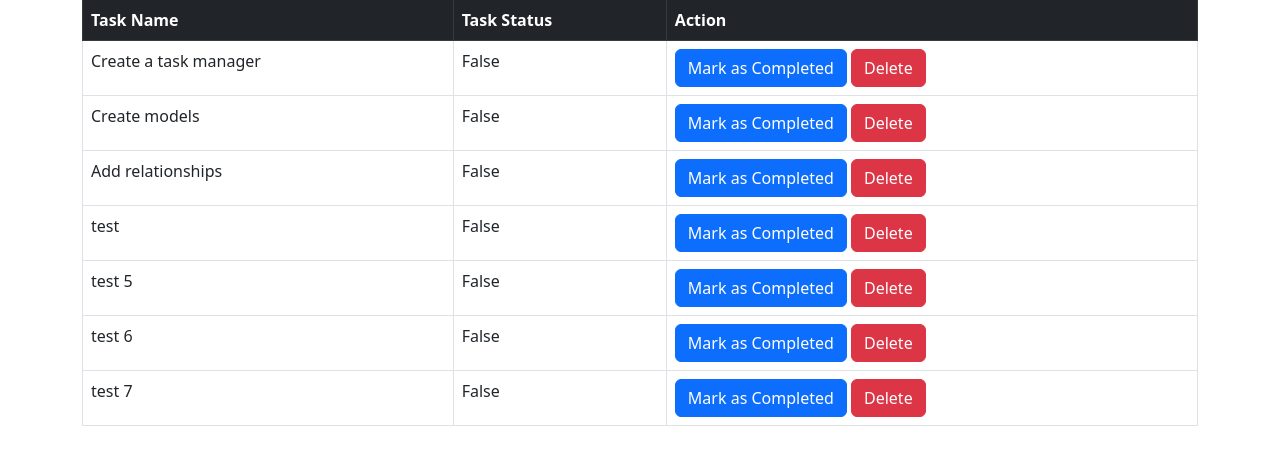
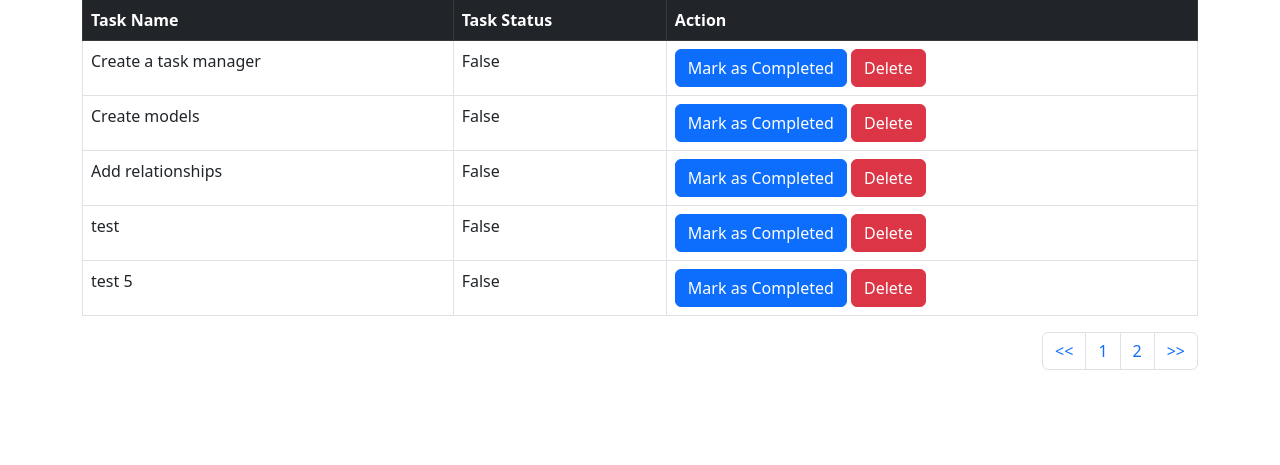
Before and after one commit to geoffreykithuku/django-project-manager-app, a Django app: page /tasks/tasks/ in a window 1280 px wide. Shown: the part 153-618 px from the top of the page. Run offline with Django 4.2, Linux system fonts and the light colour scheme; data comes from the database, SQL or seed files in the repository; both versions use the stored data as it was after the commit.

Commit message:
add pagination

```diff
--- a/task_list/templates/form.html
+++ b/task_list/templates/form.html
@@ -1,6 +1,6 @@
 {% extends 'base.html'%} {% block content %}
-<form action="{% url 'task_add' %}" method="POST" >
-
+<form action="{% url 'task_add' %}" method="POST">
+  {% csrf_token %}
   <div class="mb-3 mt-3">
     <label for="task" class="form-label">Task Name:</label>
     <input
--- a/task_list/templates/tasks.html
+++ b/task_list/templates/tasks.html
@@ -27,5 +27,26 @@
     {% endfor %}
   </tbody>
 </table>
+<nav aria-label="Page navigation example">
+  <ul class="pagination justify-content-end">
+    <li class="page-item"><a class="page-link" href="?page=1"><<</a></li>
+    {% if tasks.has_previous %}
+    <li class="page-item">
+      <a class="page-link" href="?page={{tasks.previous_page_number}}"
+        >{{tasks.previous_page_number}}</a
+      >
+    </li>
+    {% endif %}
 
+    <li class="page-item">
+      <a class="page-link" href="?page={{tasks.number}}">{{ tasks.number}}</a>
+    </li>
+   {% if tasks.has_next %}
+    <li class="page-item">
+      <a class="page-link" href="?page={{tasks.next_page_number}}">{{tasks.next_page_number}}</a>
+    </li>
+    {% endif %}
+    <li class="page-item"><a class="page-link" href="?page={{tasks.num_pages}}">>></a></li>
+  </ul>
+</nav>
 {% endblock %} {% block title%} Task List {% endblock %}
--- a/task_list/views.py
+++ b/task_list/views.py
@@ -5,6 +5,7 @@ from task_list.models import Task
 from task_list.form import TaskForm
 from django.contrib import messages
 from django.shortcuts import get_object_or_404
+from django.core.paginator import Paginator
 # Create your views here.
 
 def index(request):
@@ -18,8 +19,11 @@ def about(request):
 
 def tasks(request):
     all_tasks = Task.objects.all()
+    paginator = Paginator(all_tasks, 5)
+    page = request.GET.get('page')
+    data  = paginator.get_page(page)
     context = {
-        'tasks': all_tasks
+        'tasks': data
     }
     return render(request, 'tasks.html', context)
 
```
Also changed, not shown: db.sqlite3.
